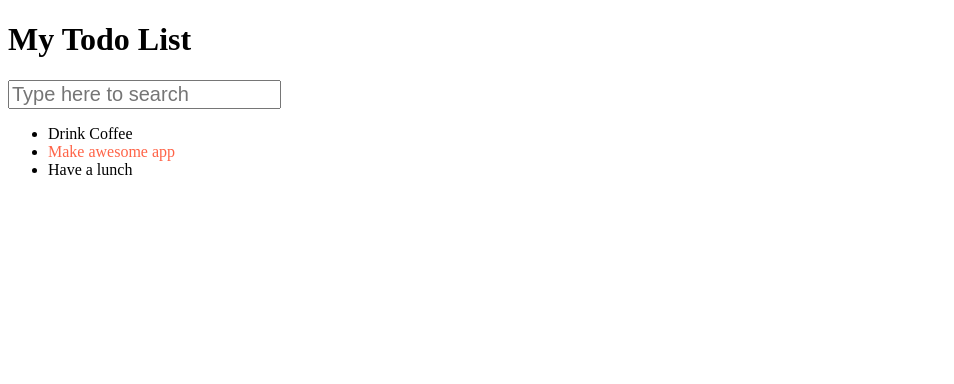
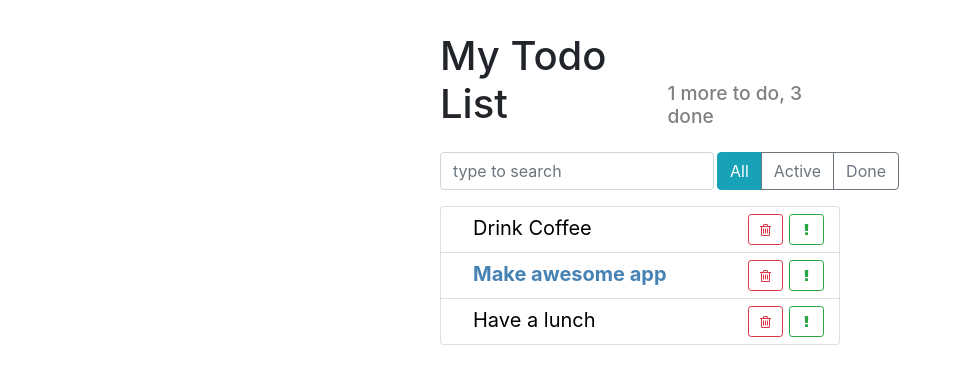
Before and after one commit to KikiJiki85/react-todo-app, a React app: page / in a window 1280 px wide. Shown: the whole page, without its empty margins (0-954 px from the left). Built offline with nearby package versions, Linux system fonts and the light colour scheme.

Commit message:
Adding css and refactoring

```diff
--- a/public/index.html
+++ b/public/index.html
@@ -3,6 +3,8 @@
   <head>
     <meta charset="utf-8" />
     <meta name="viewport" content="width=device-width, initial-scale=1" />
+    <link rel="stylesheet" href="https://stackpath.bootstrapcdn.com/font-awesome/4.7.0/css/font-awesome.min.css">
+    <link rel="stylesheet" href="https://stackpath.bootstrapcdn.com/bootstrap/4.5.2/css/bootstrap.min.css">
     <title>React todo app</title>
   </head>
   <body>
--- /dev/null
+++ b/src/components/app-header.css
@@ -0,0 +1,12 @@
+.app-header {
+    align-items: flex-end;
+  }
+
+  .app-header h1 {
+    flex-grow: 1;
+  }
+
+  .app-header h2 {
+    font-size: 1.2rem;
+    color: grey;
+  }
--- a/src/components/app-header.js
+++ b/src/components/app-header.js
@@ -1,9 +1,14 @@
 import React from 'react';
+import './app-header.css';
 
-const AppHeader = () => {
+const AppHeader = ({toDo, done}) => {
     return (
-      <h1>My Todo List</h1>
+      <div className="app-header d-flex">
+        <h1>My Todo List</h1>
+        <h2>{toDo} more to do, {done} done</h2>
+      </div>
+
     );
-  }
+  };
 
 export default AppHeader;
--- /dev/null
+++ b/src/components/item-status-filter.js
@@ -0,0 +1,14 @@
+import React from 'react';
+import './item-status-filter.css'
+
+const ItemStatusFilter = () => {
+    return (
+        <div className="btn-group">
+            <button type="button" className="btn btn-info">All</button>
+            <button type="button" className="btn btn-outline-secondary">Active</button>
+            <button type="button" className="btn btn-outline-secondary">Done</button>
+        </div>
+    );
+};
+
+export default ItemStatusFilter;
--- /dev/null
+++ b/src/components/search-panel.css
@@ -0,0 +1,5 @@
+.search-input {
+    width: auto;
+    flex-grow: 1;
+    margin-right: 3px;
+}
--- a/src/components/search-panel.js
+++ b/src/components/search-panel.js
@@ -1,12 +1,9 @@
 import React from 'react';
+import './search-panel.css';
 
 const SearchPanel = () => {
-    const searchText = 'Type here to search';
-    const searchStyle = {
-      fontSize: '20px'
-    };
     return (
-      <input placeholder={searchText} style={searchStyle}/>
+      <input type="text" className="form-control search-input" placeholder="type to search"/>
     );
   }
 
--- /dev/null
+++ b/src/components/todo-list-item.css
@@ -0,0 +1,24 @@
+.todo-list-item {
+    font-size: 1.25rem;
+  }
+
+  .todo-list-item button {
+    width: 35px;
+    margin: 3px;
+  }
+
+  .todo-list-item-label {
+    margin-left: 1.25rem;
+    line-height: 35px;
+    cursor: pointer;
+    user-select: none;
+  }
+
+  .todo-list-item.done .todo-list-item-label {
+    text-decoration: line-through;
+  }
+
+  .todo-list-item.important .todo-list-item-label {
+    font-weight: bold;
+    color: steelblue;
+  }
--- a/src/components/todo-list-item.js
+++ b/src/components/todo-list-item.js
@@ -1,13 +1,25 @@
 import React from 'react';
+import './todo-list-item.css'
 
 const TodoListItem = ({ label, important = false }) => {
 
     const style = {
-        color: important ? 'tomato' : 'black'
-    };
+        color: important ? 'steelblue' : 'black',
+        fontWeight: important ? 'bold' : 'normal'
+      };
 
     return (
-        <span style={style}>{label}</span>
+        <span className="todo-list-item">
+            <span className="todo-list-item-label" style={style}>{label}</span>
+
+            <button type="button" className="btn btn-outline-success btn-sm float-right">
+                <i className="fa fa-exclamation" />
+            </button>
+
+            <button type="button" className="btn btn-outline-danger btn-sm float-right">
+                <i className="fa fa-trash-o" />
+            </button>
+        </span>
     );
 };
 
--- /dev/null
+++ b/src/components/todo-list.css
@@ -0,0 +1,3 @@
+.todo-list .list-group-item {
+    padding: .25rem .75rem;
+}
--- a/src/components/todo-list.js
+++ b/src/components/todo-list.js
@@ -1,18 +1,22 @@
 import React from 'react';
 import TodoListItem from './todo-list-item'
+import "./todo-list.css"
 
 const TodoList = ({todoData}) => {
 
   const elements = todoData.map((item) => {
+
+    const {id, ...itemProps} = item;
+
     return (
-      <li>
-        <TodoListItem {...item} />
+      <li key={id} className="list-group-item">
+        <TodoListItem {...itemProps} />
       </li>
     );
   });
 
     return (
-      <ul>
+      <ul className="list-group todo-list">
         {elements}
       </ul>
     );
--- /dev/null
+++ b/src/index.css
@@ -0,0 +1,8 @@
+.todo-app {
+    margin: 2rem auto 0 auto;
+    max-width: 400px;
+  }
+
+  .top-panel {
+    margin: 1rem 0;
+  }
--- a/src/index.js
+++ b/src/index.js
@@ -1,21 +1,30 @@
 import React from 'react';
 import ReactDOM from 'react-dom';
+
 import AppHeader from './components/app-header';
 import SearchPanel from './components/search-panel';
 import TodoList from './components/todo-list';
+import ItemStatusFilter from './components/item-status-filter';
+
+import './index.css';
 
 const App = () => {
 
   const todoData = [
-    {label: 'Drink Coffee', important: false},
-    {label: 'Make awesome app', important: true},
-    {label: 'Have a lunch', important: false},
+    {label: 'Drink Coffee', important: false, id: 1},
+    {label: 'Make awesome app', important: true, id: 2},
+    {label: 'Have a lunch', important: false, id: 3},
   ];
 
   return (
-    <div>
-      <AppHeader />
-      <SearchPanel />
+    <div className="todo-app">
+      <AppHeader toDo={1} done={3}/>
+
+      <div className="top-panel d-flex">
+        <SearchPanel />
+        <ItemStatusFilter />
+      </div>
+
       <TodoList todoData={todoData}/>
     </div>
   );
```
Also changed, not shown: src/components/item-status-filter.css (added), 1 other file.
